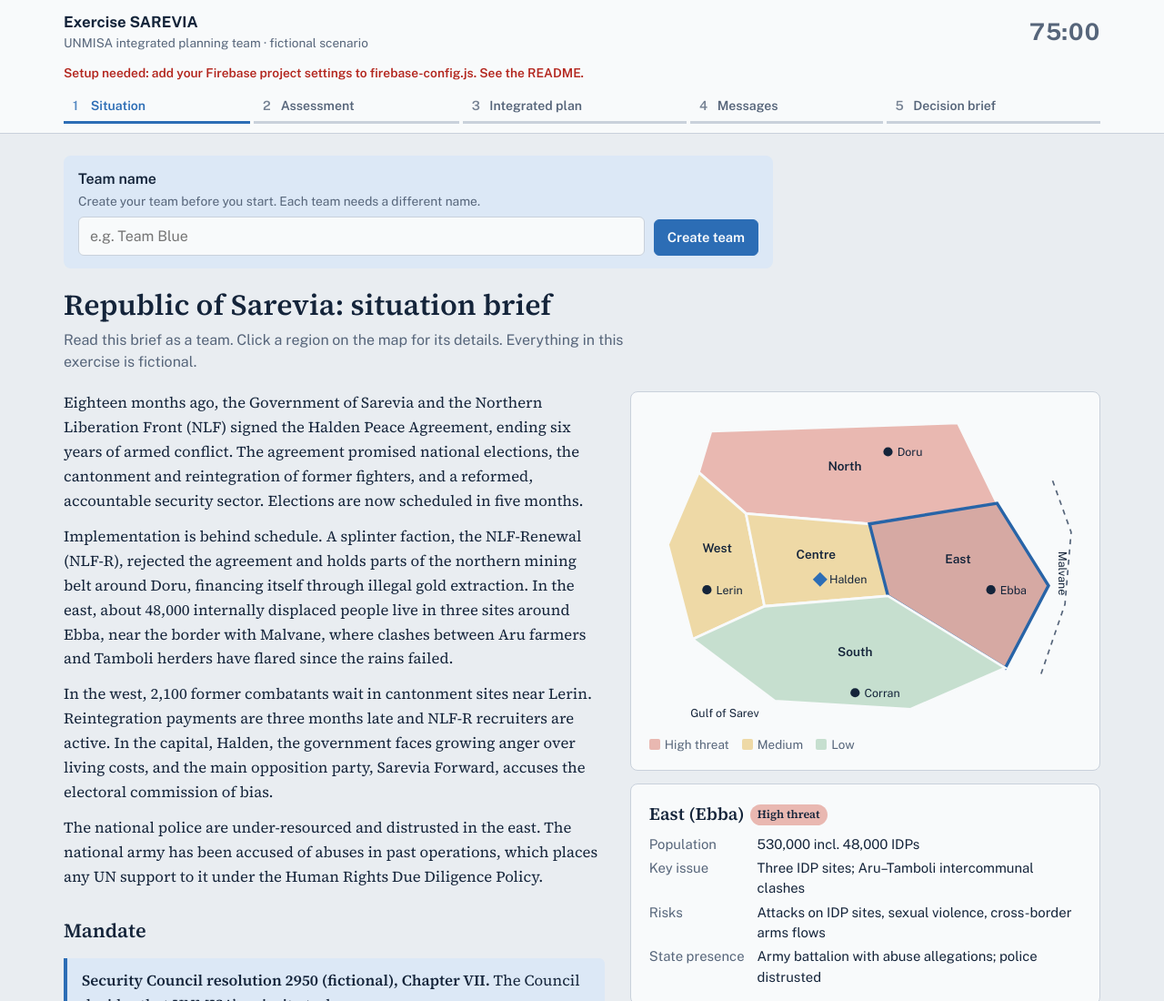
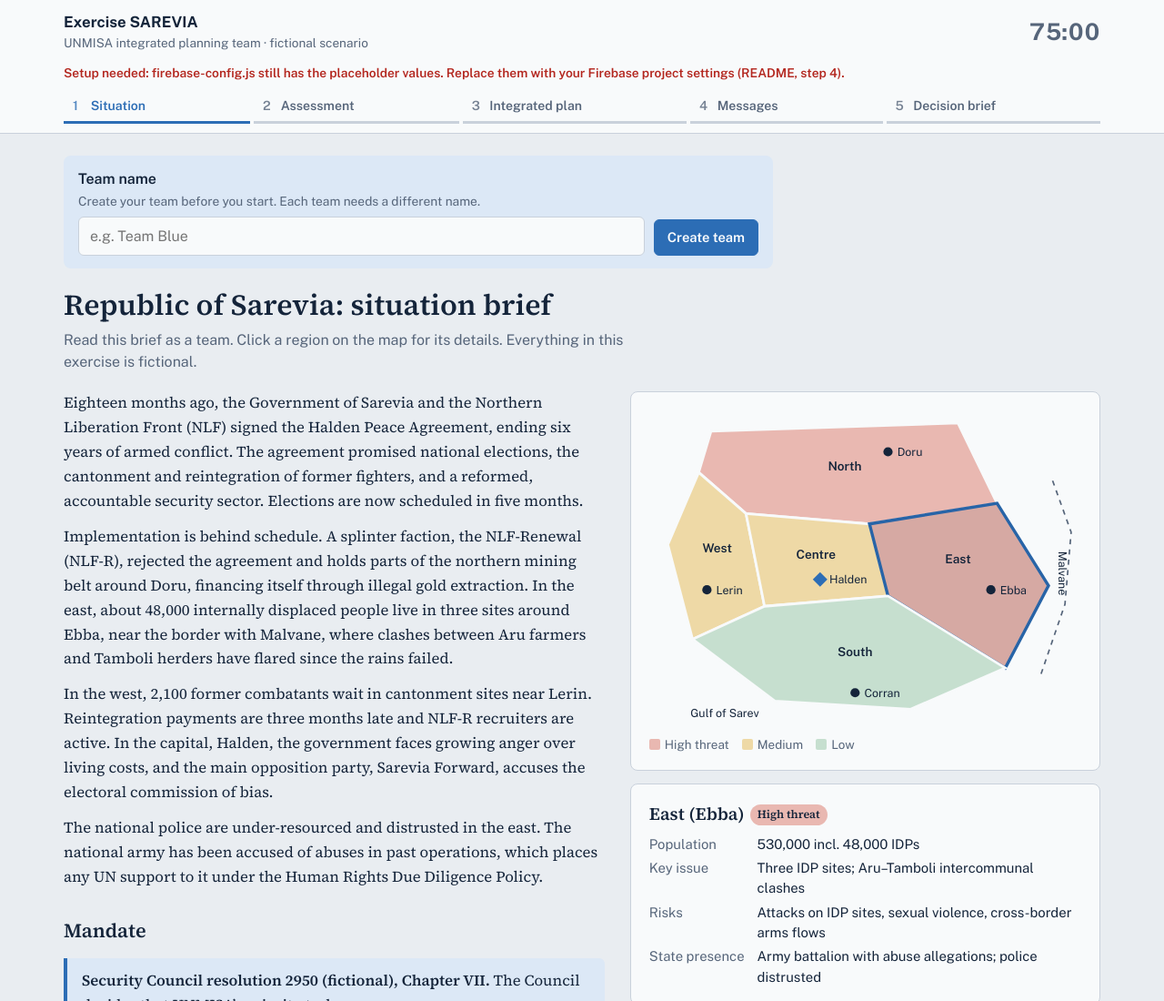
Before and after one commit to dariopalazzo86/serevia, a plain HTML site: page index.html in a window 1280 px wide. Shown: the top 1100 px of the page at 91% size. Drawn offline with nearby package versions, Linux system fonts and the light colour scheme.

Commit message:
Update index.html

```diff
--- a/index.html
+++ b/index.html
@@ -330,7 +330,7 @@ label.btn{display:inline-block}
 
 <div class="overlay" id="overlay" role="dialog" aria-modal="true" aria-labelledby="flashTitle"><div class="flash" id="flashBox"></div></div>
 
-<script src="firebase-config.js"></script>
+<script src="firebase-config.js" onload="window.__cfgLoaded=true"></script>
 <script type="module">
 import { initializeApp } from "https://www.gstatic.com/firebasejs/10.12.2/firebase-app.js";
 import { getAuth, onAuthStateChanged, signInAnonymously, signInWithEmailAndPassword, signOut } from "https://www.gstatic.com/firebasejs/10.12.2/firebase-auth.js";
@@ -825,7 +825,10 @@ function makeDb(fs){
 var booted=false;
 (function(){
   var C=window.FIREBASE_CONFIG;
-  if(!C||!C.apiKey||/PASTE/.test(C.apiKey)){setStatus("Setup needed: add your Firebase project settings to firebase-config.js. See the README.",true);return;}
+  // Also accept the block exactly as Firebase shows it: const firebaseConfig = {...}
+  if(!C){try{/* global firebaseConfig */C=(typeof firebaseConfig!=="undefined")?firebaseConfig:null;}catch(e){C=null;}}
+  if(!window.__cfgLoaded&&!C){setStatus("Setup needed: firebase-config.js was not found or has an error. Put it in the same folder as index.html, and check it contains only the settings block (no “import” lines).",true);return;}
+  if(!C||!C.apiKey||/PASTE/.test(C.apiKey)){setStatus("Setup needed: firebase-config.js still has the placeholder values. Replace them with your Firebase project settings (README, step 4).",true);return;}
   var app=initializeApp(C);
   AUTH=getAuth(app);
   var fs=initializeFirestore(app,{ignoreUndefinedProperties:true});
```
